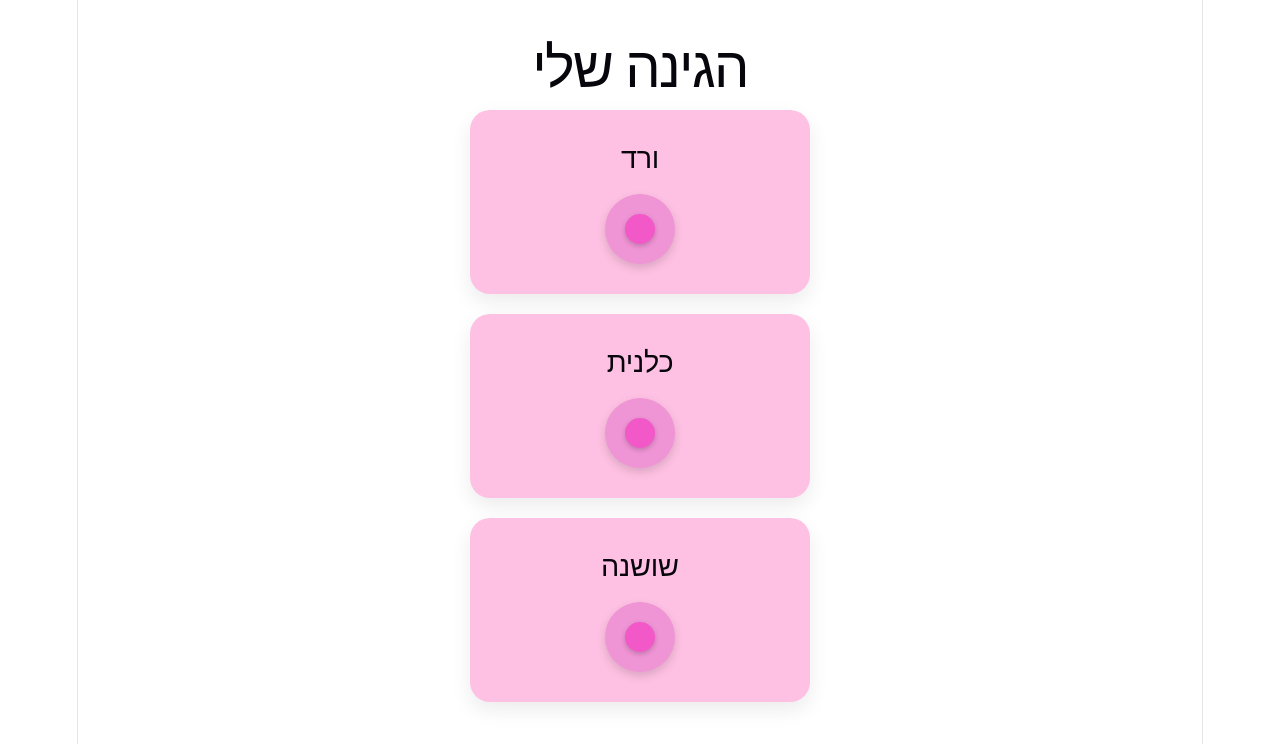
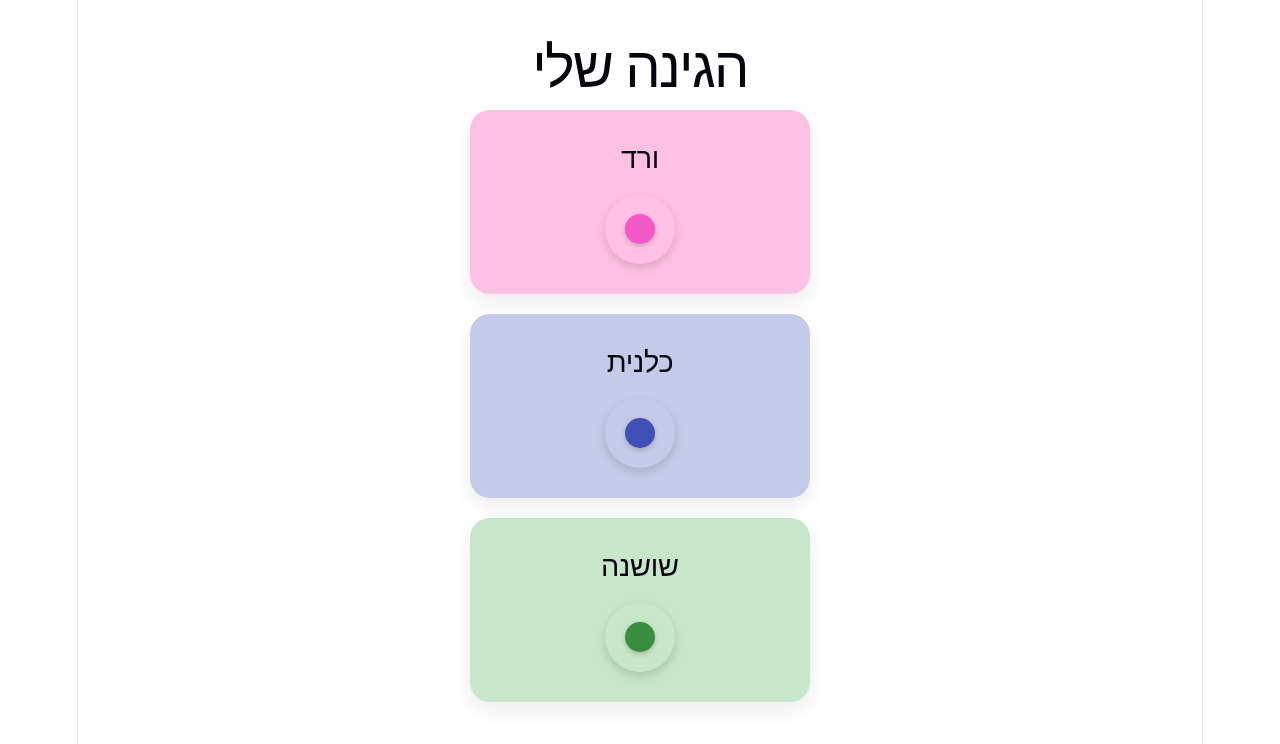
Before and after one commit to efrat37764/my-garden-app, a React (Vite) app: page / in a window 1280 px wide. Shown: the top 744 px of the page. Built offline with nearby package versions, Linux system fonts and the light colour scheme.

Commit message:
Turning the variables in the Flower component into properties and receiving them as parameters to a function

```diff
--- a/src/App.jsx
+++ b/src/App.jsx
@@ -5,9 +5,9 @@ function App() {
     <div style={{ textAlign: "center", padding: "20px", fontFamily: "Segoe UI, Tahoma, sans-serif" }}>
       <h1>הגינה שלי</h1>
 
-      <Flower name="ורד" />
-      <Flower name="כלנית" />
-      <Flower name="שושנה" />
+      <Flower name="ורד" petalsColor="#FFC1E3" centerLeafColor="#f358c9"/>
+      <Flower name="כלנית" petalsColor="#C5CAE9" centerLeafColor="#3F51B5"/>
+      <Flower name="שושנה" petalsColor="#C8E6C9" centerLeafColor="#388E3C"/>
     </div>
   );
 }
--- a/src/components/Flower/Flower.jsx
+++ b/src/components/Flower/Flower.jsx
@@ -1,10 +1,8 @@
 function Flower(props) {
-  const petalsColor = "#FFC1E3";
-  const centerLeafColor = "#f358c9";
 
   const cardStyle = {
-    backgroundColor: petalsColor,
-    color: centerLeafColor,
+    backgroundColor: props.petalsColor,
+    color: props.centerLeafColor,
     padding: "30px",
     borderRadius: "20px",
     textAlign: "center",
@@ -18,7 +16,7 @@ function Flower(props) {
   const flowerGraphicStyle = {
     width: "70px",
     height: "70px",
-    backgroundColor: "#ef94d5",
+    backgroundColor: props.petalsColor,
     borderRadius: "50%",
     margin: "20px auto 0 auto",
     position: "relative",
@@ -31,7 +29,7 @@ function Flower(props) {
   const centerStyle = {
     width: "30px",
     height: "30px",
-    backgroundColor: centerLeafColor,
+    backgroundColor: props.centerLeafColor,
     borderRadius: "50%",
     boxShadow: "0 2px 5px rgba(0,0,0,0.2)"
   };
```
